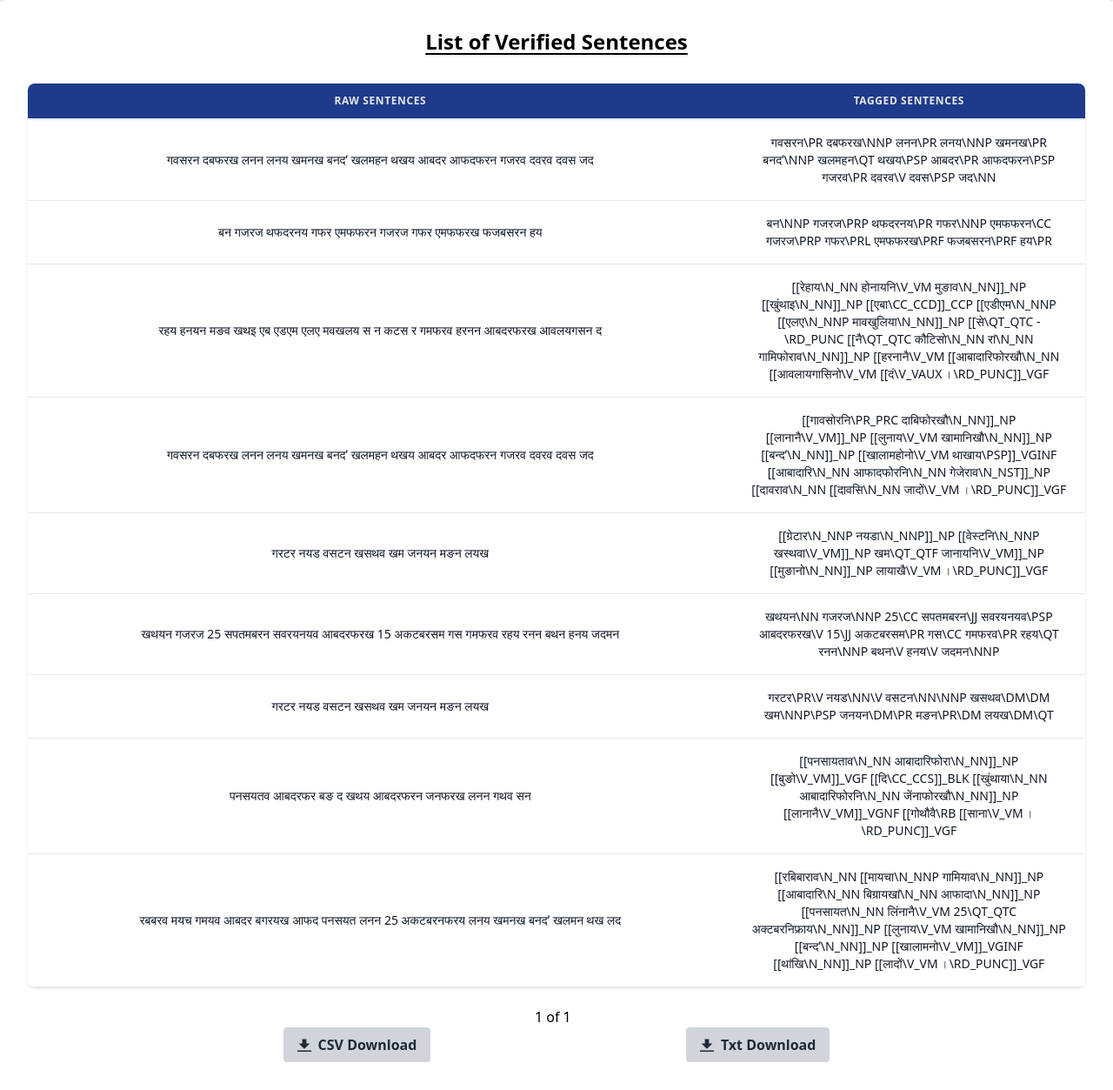
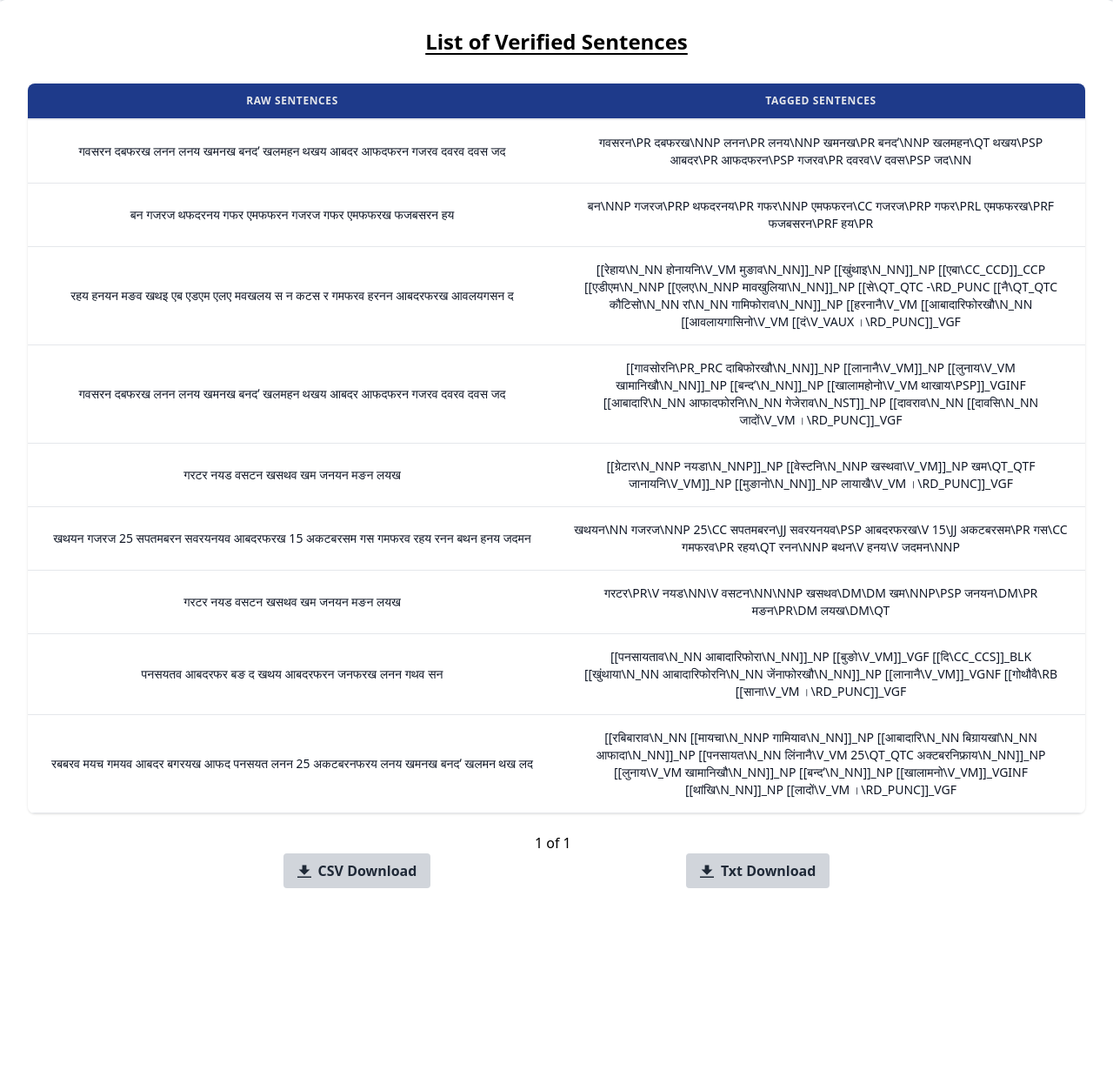
Before and after one commit to jintusarma/Bilingual-POS-Tagger, a Django app: page /verified_sentences/ in a window 1280 px wide. Shown: the part 64-1317 px from the top of the page at 87% size. After the commit the page ends 1085 px from the top, so only its background shows below. Run offline with Django 4.2, Linux system fonts and the light colour scheme; data comes from the database, SQL or seed files in the repository; both versions use the stored data as it was after the commit; some libraries are stand-ins or nearby versions.

Commit message:
Bug Fixes

```diff
--- a/main/templates/update_verifier2.html
+++ b/main/templates/update_verifier2.html
@@ -78,7 +78,7 @@
                         </div>
 
                         <div class="flex justify-between font-semibold underline underline-offset-4 mb-4">
-                            <p class="w-8/12">List of Words</p>
+                            <p class="w-8/12">List of Words with Tags</p>
                             <p class="w-4/12">List of Tags</p>
                         </div>
 
@@ -103,6 +103,9 @@
                                     <option value="nn">NOUN</option>
                                     <option value="nnp">PROPER NOUN</option>
                                     <option value="pr">PRONOUN</option>
+                                    <option value="prp">PERSONAL PRONOUN</option>
+                                    <option value="prf">REFLEXIVE PRONOUN</option>
+                                    <option value="prl">RELATIVE PRONOUN</option>
                                     <option value="dm">Demonstrative</option>
                                     <option value="v">VERB</option>
                                     <option value="jj">ADJECTIVE</option>
--- a/main/templates/validator3.html
+++ b/main/templates/validator3.html
@@ -64,13 +64,21 @@
 							<tr>
 
 								<th
+									class=" px-5 py-3 w-1/2 border-b-2 border-gray-200 bg-blue-900 text-center text-xs font-semibold text-gray-200 uppercase tracking-wider">
+									Raw Sentences
+								</th>
+								<th
+									class=" px-5 py-3 w-1/2 border-b-2 border-gray-200 bg-blue-900 text-center text-xs font-semibold text-gray-200 uppercase tracking-wider">
+									Tagged Sentences
+								</th>
+								{% comment %} <th
 									class=" px-5 py-3 w-8/12 border-b-2 border-gray-200 bg-blue-900 text-center text-xs font-semibold text-gray-200 uppercase tracking-wider">
 									Raw Sentences
 								</th>
 								<th
 									class=" px-5 py-3 w-8/12 border-b-2 border-gray-200 bg-blue-900 text-center text-xs font-semibold text-gray-200 uppercase tracking-wider">
 									Tagged Sentences
-								</th>
+								</th> {% endcomment %}
 								{% comment %} <th
 									class="px-5 py-3 w-4/12 border-b-2 border-gray-200 bg-black text-center text-xs font-semibold text-gray-200 uppercase tracking-wider">
 									View
@@ -83,10 +91,16 @@
                             {% for obj in venues %}
 							<tr class="bg-white hover:bg-cyan-50">
 
-								<td class="px-5 py-4 w-8/12 border-b border-gray-200  text-sm text-center">
+								{% comment %} <td class="px-5 py-4 w-8/12 border-b border-gray-200  text-sm text-center">
 									<p class="text-gray-900 whitespace-no-wrap">{{obj.raw_sentence}}</p>
 								</td>
 								<td class="px-5 py-4 w-8/12 border-b border-gray-200  text-sm text-center">
+									<p class="text-gray-900 whitespace-no-wrap">{{obj.verified_sentence}}</p>
+								</td> {% endcomment %}
+								<td class="px-5 py-4 w-1/2 border-b border-gray-200  text-sm text-center">
+									<p class="text-gray-900 whitespace-no-wrap">{{obj.raw_sentence}}</p>
+								</td>
+								<td class="px-5 py-4 w-1/2 border-b border-gray-200  text-sm text-center">
 									<p class="text-gray-900 whitespace-no-wrap">{{obj.verified_sentence}}</p>
 								</td>
 								{% comment %} <td class="px-5 py-4 border-b border-gray-200 text-sm flex justify-center">
```
Also changed, not shown: db.sqlite3.
